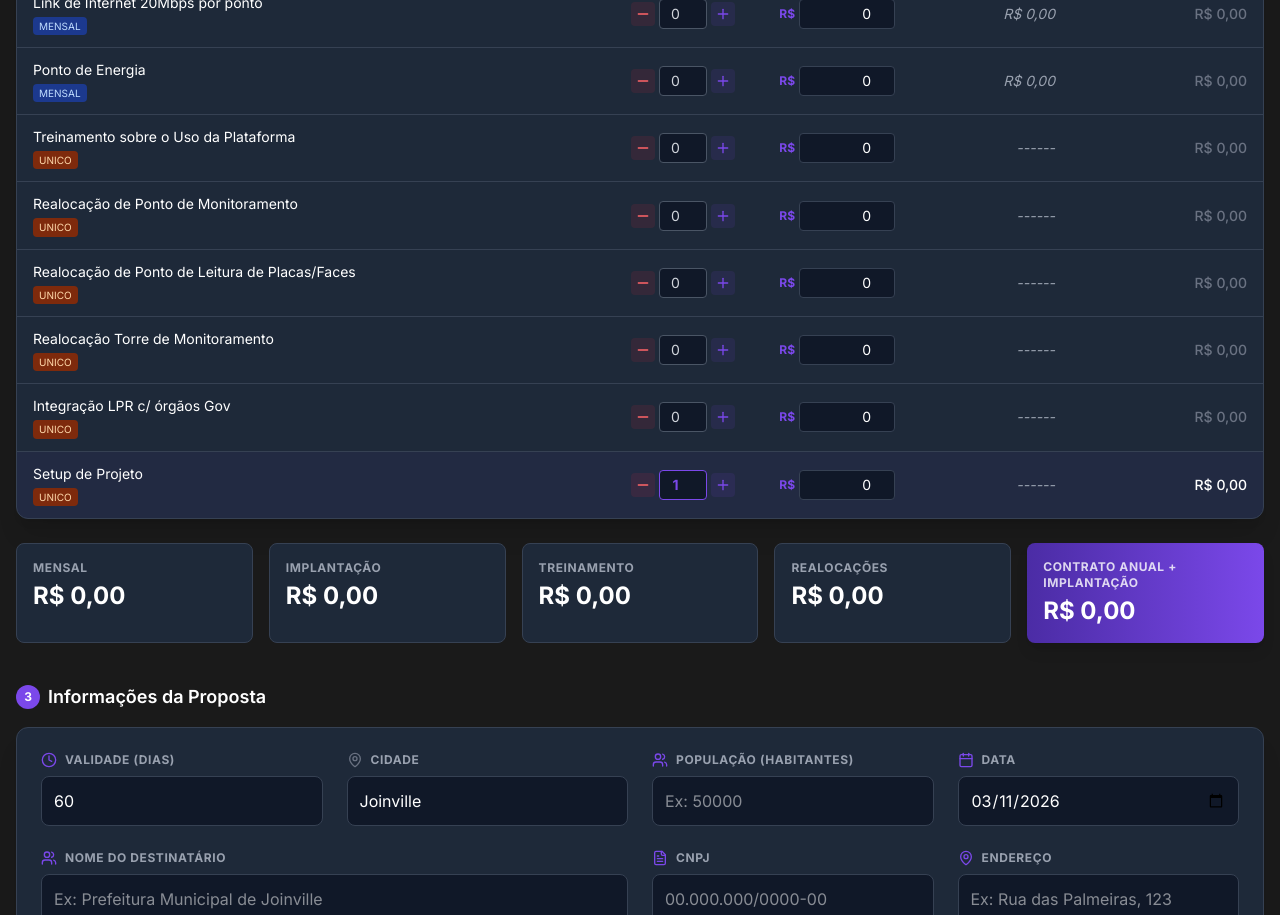
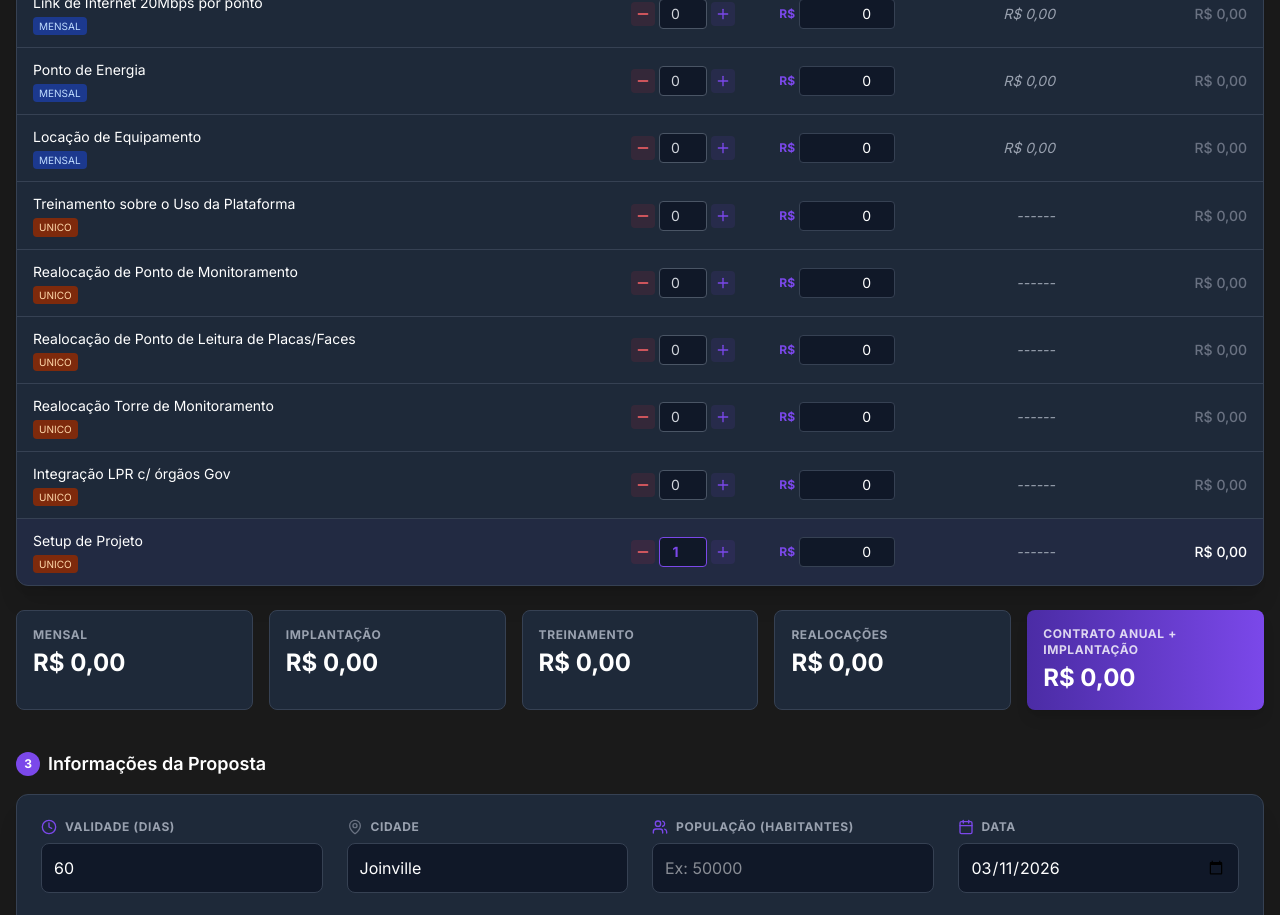
Before and after one commit to isaaceullen/PropostaCamerite, a React (Vite) app: page / in a window 1280 px wide. Shown: the part 3180-4095 px from the top of the page. Built offline with nearby package versions, Linux system fonts and the light colour scheme.

Commit message:
feat: Add "Locação de Equipamento" service
Adds a new service item to the constants list for equipment rental. This new item will be available for selection when generating quotes.

```diff
--- a/src/constants.ts
+++ b/src/constants.ts
@@ -39,6 +39,7 @@ export const INITIAL_ITEMS: ProposalItem[] = [
   { id: 22, desc: "Licença de Uso da Plataforma", type: "mensal", unit: "SERVIÇO", unitPrice: 0, quantity: 0 },
   { id: 23, desc: "Link de Internet 20Mbps por ponto", type: "mensal", unit: "SERVIÇO", unitPrice: 0, quantity: 0 },
   { id: 24, desc: "Ponto de Energia", type: "mensal", unit: "SERVIÇO", unitPrice: 0, quantity: 0 },
+  { id: 43, desc: "Locação de Equipamento", type: "mensal", unit: "SERVIÇO", unitPrice: 0, quantity: 0 },
   { id: 25, desc: "Treinamento sobre o Uso da Plataforma", type: "unico", unit: "SERVIÇO", unitPrice: 0, quantity: 0 },
   { id: 26, desc: "Realocação de Ponto de Monitoramento", type: "unico", unit: "SERVIÇO", unitPrice: 0, quantity: 0 },
   { id: 27, desc: "Realocação de Ponto de Leitura de Placas/Faces", type: "unico", unit: "SERVIÇO", unitPrice: 0, quantity: 0 },
```
